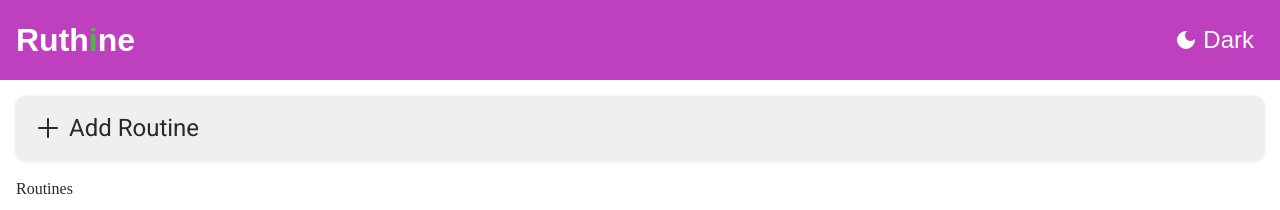
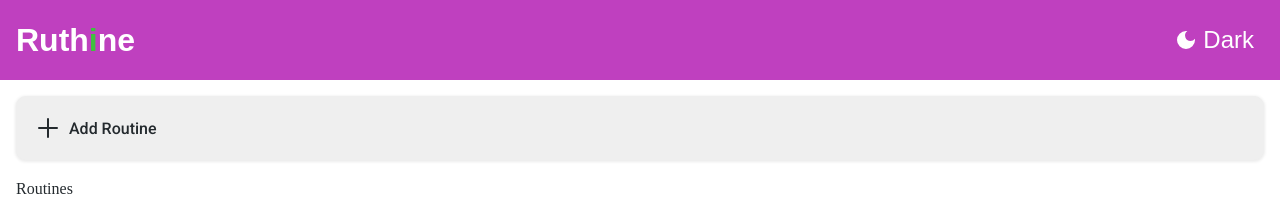
Before and after one commit to jephthahdominic/Consistensy, a React (Vite) app: page / in a window 1280 px wide. Shown: the top 210 px of the page. Built offline with nearby package versions, Linux system fonts and the light colour scheme; a web font is replaced by a local one.

Commit message:
removed the loading effect, created a success message modal component

```diff
--- a/src/pages/Dashboard.module.css
+++ b/src/pages/Dashboard.module.css
@@ -30,7 +30,8 @@
     border: none;
     border-radius: 10px;
     font-family: Roboto;
-    font-size: 1.5rem;
+    font-size: 1rem;
+    font-weight: 500;
     padding: 1rem;
     box-shadow: 0px 1px 3px 1px var(--color-light--2);
     cursor: pointer;
```
